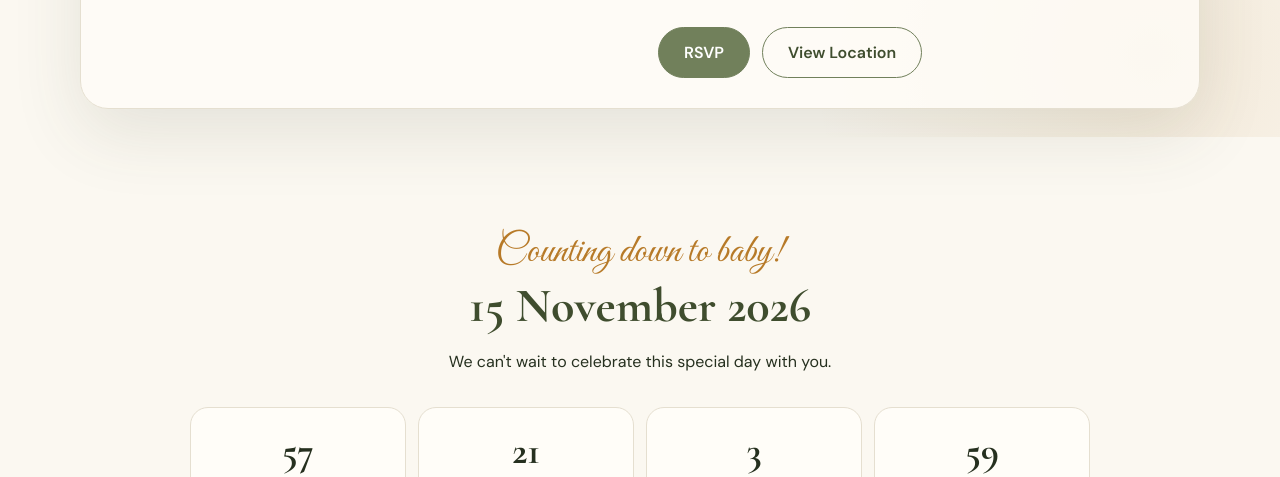
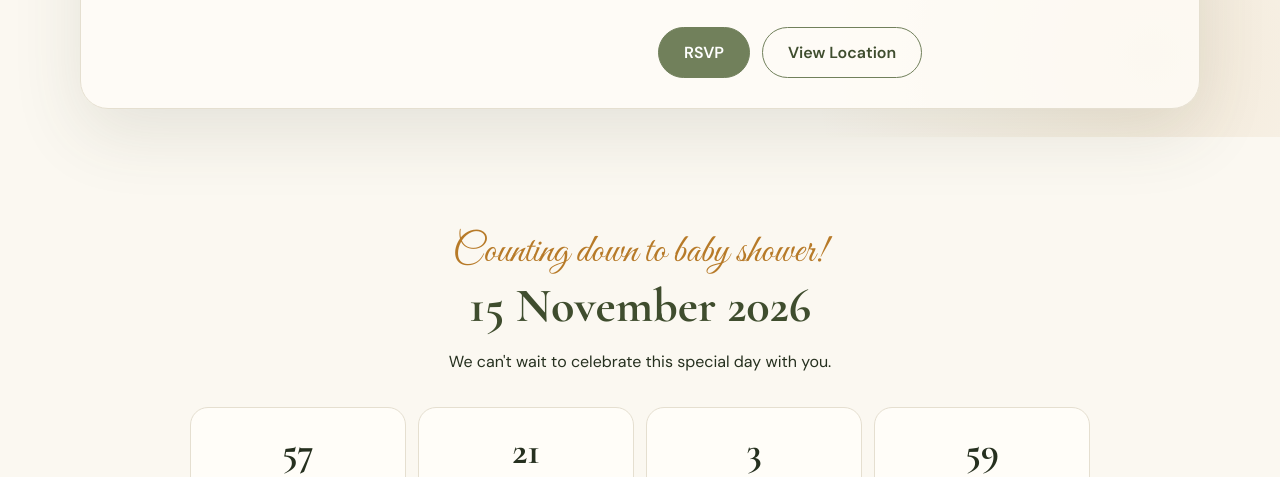
Before and after one commit to JiniPatel10/Baby-shower, a plain HTML site: page index.html in a window 1280 px wide. Shown: the part 671-1148 px from the top of the page. Drawn offline with nearby package versions, Linux system fonts and the light colour scheme.

Commit message:
Update countdown message for baby shower

```diff
--- a/index.html
+++ b/index.html
@@ -110,7 +110,7 @@
 
     <section>
       <div class="section-inner">
-        <div class="script">Counting down to baby!</div>
+        <div class="script">Counting down to baby shower!</div>
         <h2>15 November 2026</h2>
         <p>We can't wait to celebrate this special day with you.</p>
         <div class="countdown">
```
